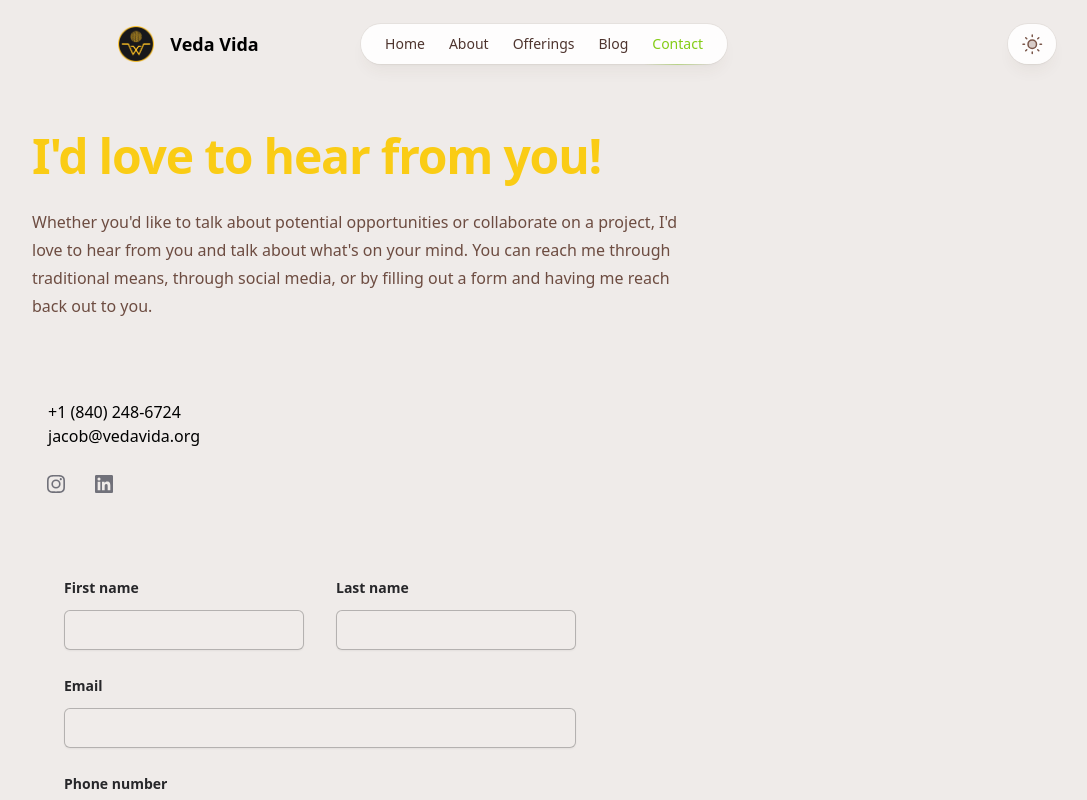
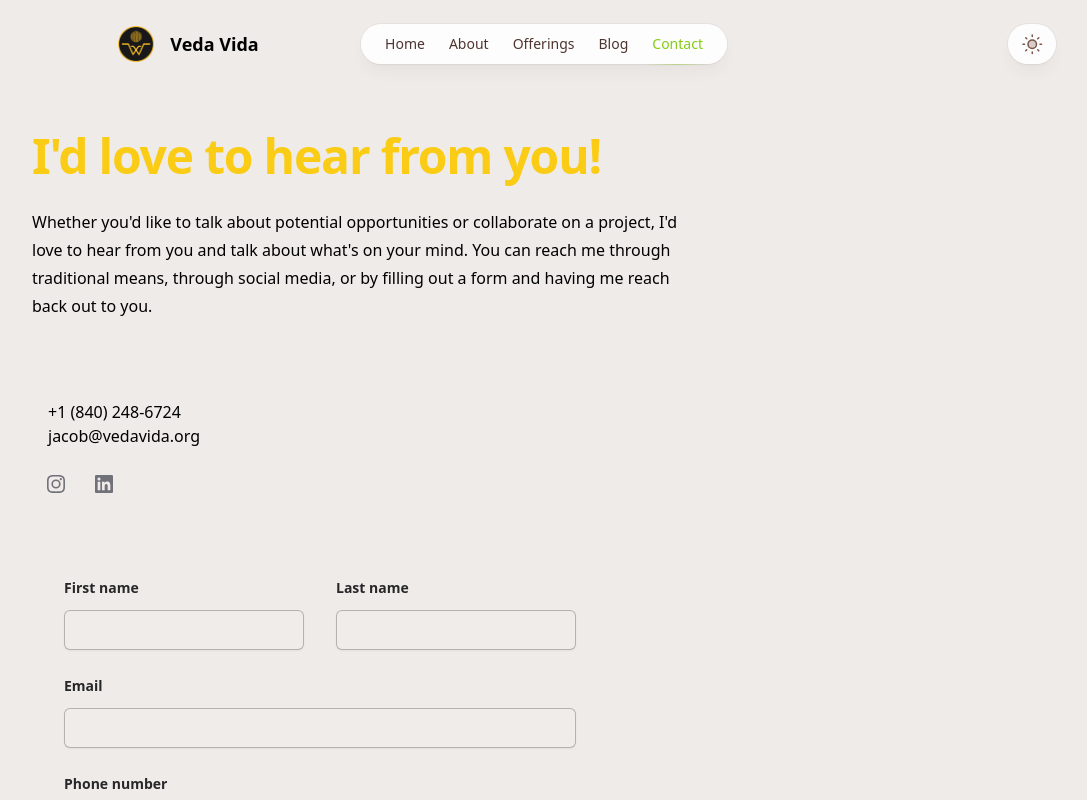
Before and after one commit to cv-us/vv, a Next.js app: page /contact in a window 1280 px wide. Shown: the top 800 px of the page, without its empty margins (96-1183 px from the left). Built offline with nearby package versions, Linux system fonts and the light colour scheme.

Commit message:
placeholder

```diff
--- a/src/components/SimpleLayout.jsx
+++ b/src/components/SimpleLayout.jsx
@@ -7,7 +7,7 @@ export function SimpleLayout({ title, intro, children }) {
         <h1 className="text-4xl font-bold tracking-tight text-yellow-400 dark:text-zinc-100 sm:text-5xl">
           {title}
         </h1>
-        <p className="mt-6 text-base text-brown-600 dark:text-brown-100">
+        <p className="mt-6 text-base text-grey-600 dark:text-brown-100">
           {intro}
         </p>
       </header>
```
